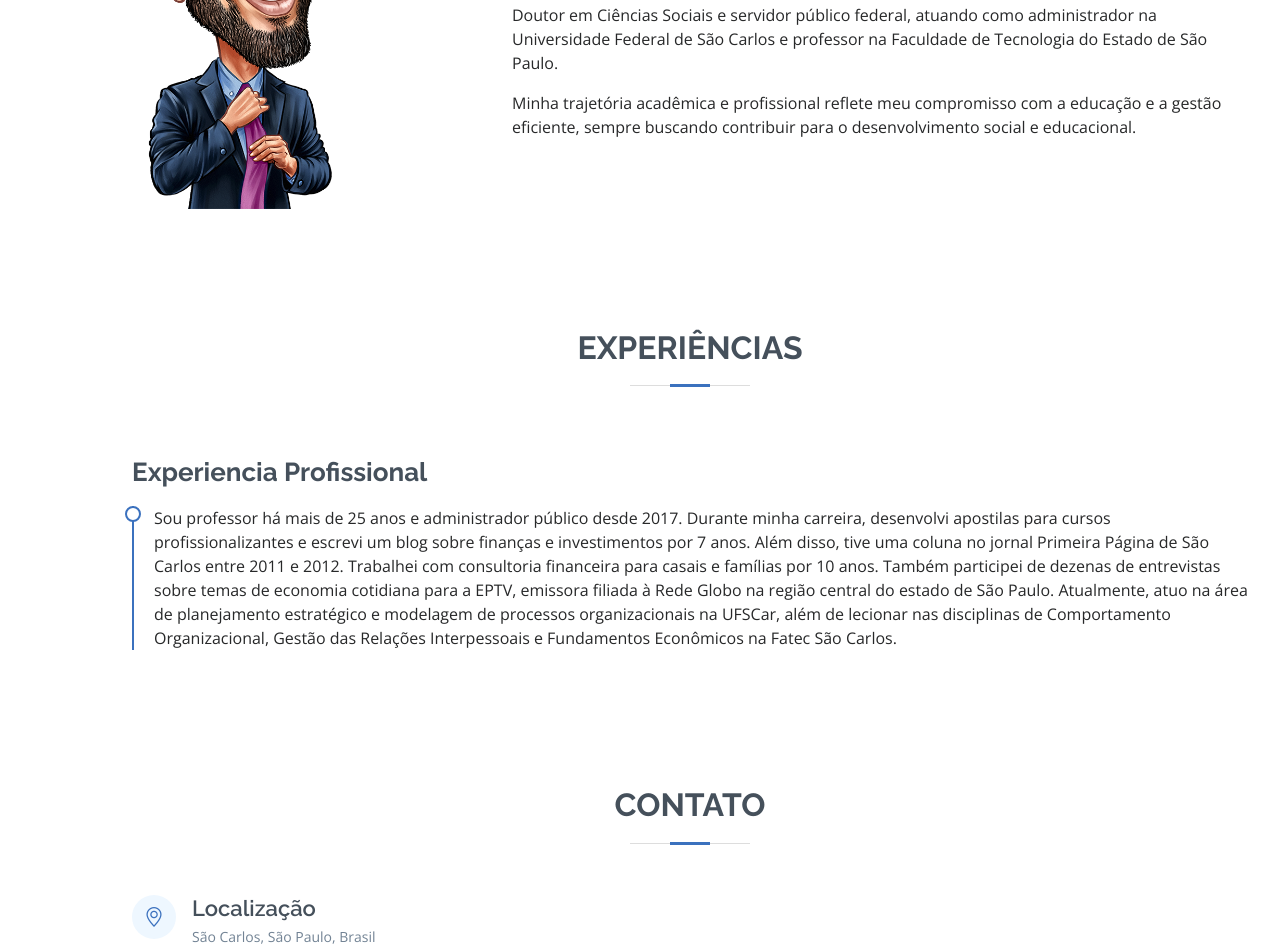
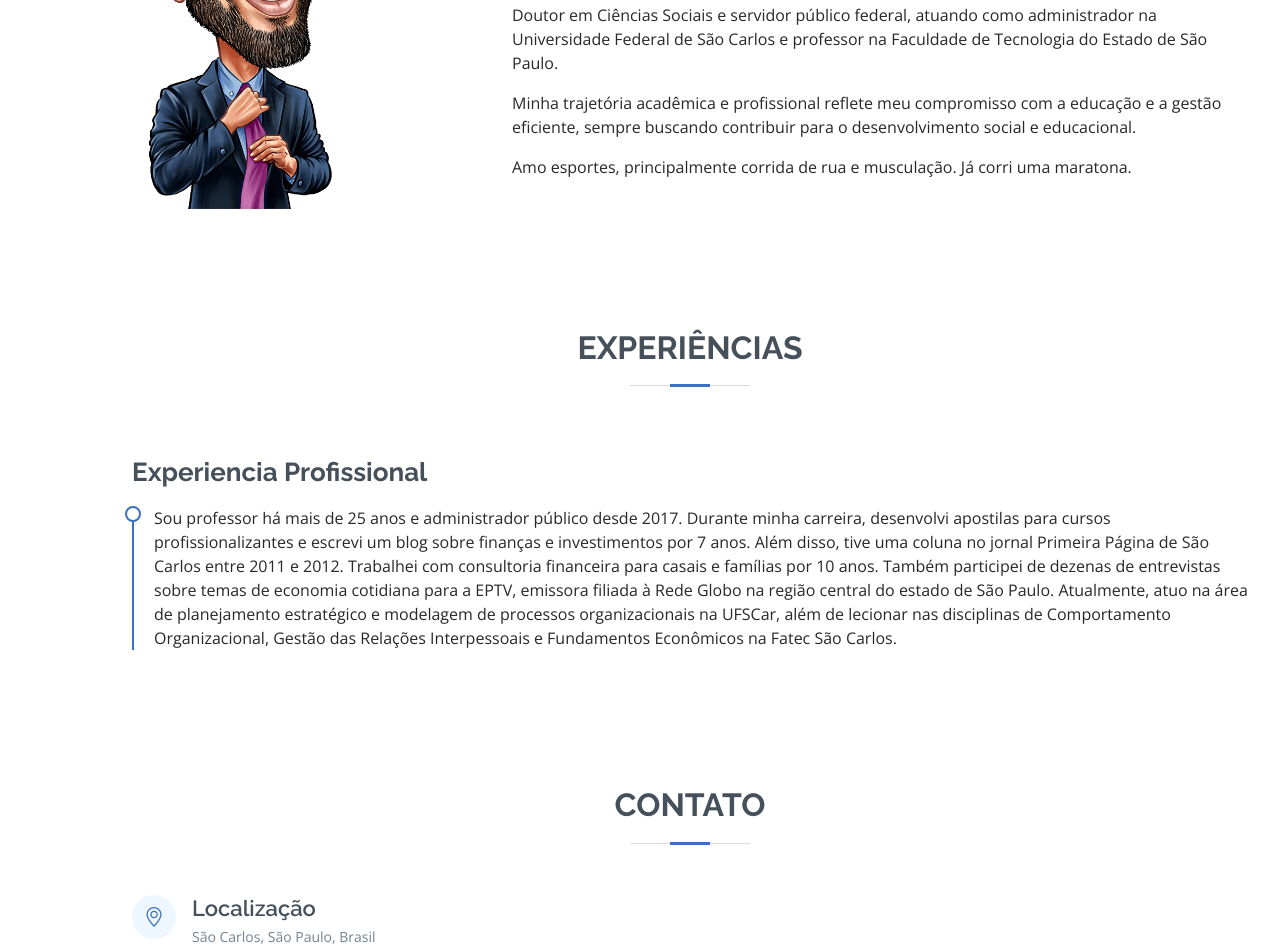
Before and after one commit to profjnts/profjnts.github.io, a plain HTML site: page index.html in a window 1280 px wide. Shown: the part 1061-2013 px from the top of the page. Drawn offline with nearby package versions, Linux system fonts and the light colour scheme.

Commit message:
atualizações reqisitadas pelo tio perfecionista v4

```diff
--- a/index.html
+++ b/index.html
@@ -93,6 +93,7 @@
                 <p>Minha trajetória acadêmica e profissional reflete meu compromisso com a educação e a
                    gestão eficiente, sempre buscando contribuir para o desenvolvimento social e educacional.
                   </p>
+                <p>Amo esportes, principalmente corrida de rua e musculação. Já corri uma maratona.</p>
           </div>
         </div>
 
```
